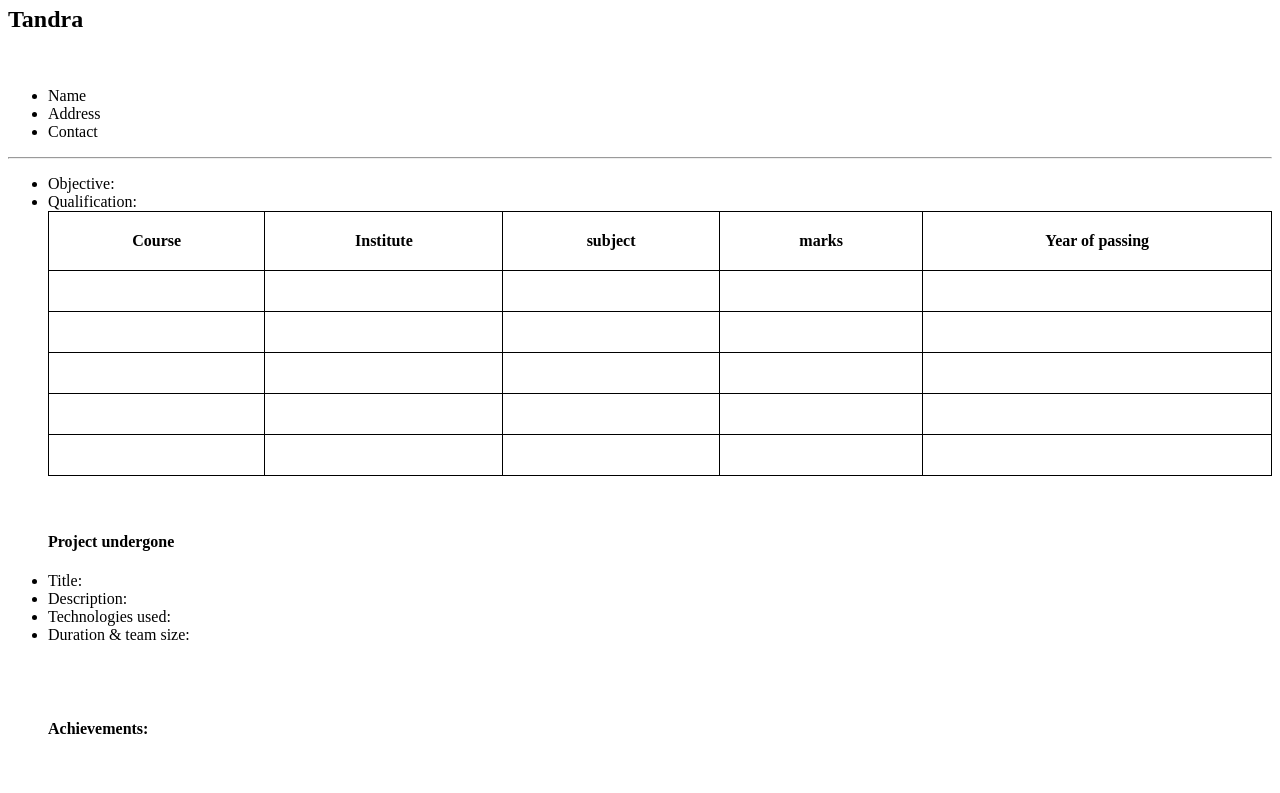
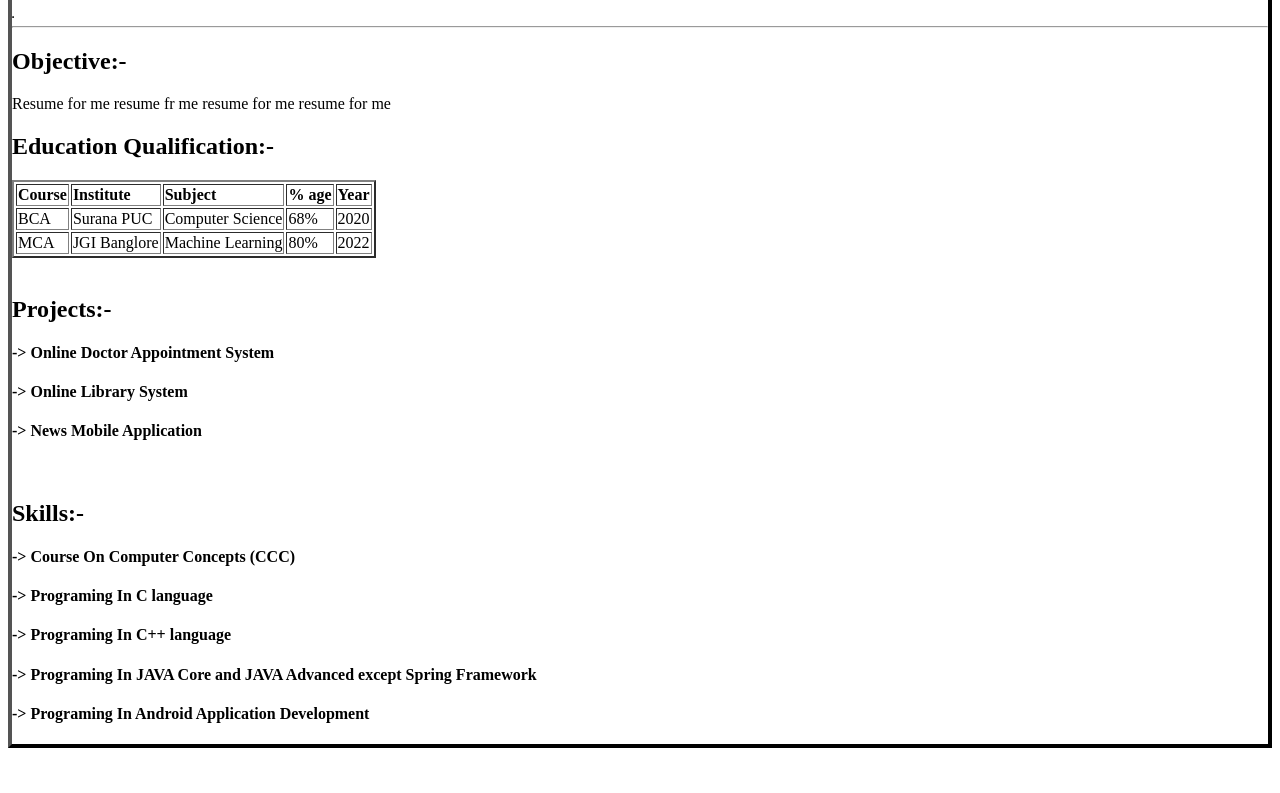
Before and after one commit to TandraDebnath/Resume, a plain HTML site: page index.html in a window 1280 px wide. Shown: the part 118-911 px from the top of the page. After the commit the page ends 874 px from the top, so only its background shows below. Drawn offline with Linux system fonts and the light colour scheme.

Commit message:
Update index.html

```diff
--- a/index.html
+++ b/index.html
@@ -1,102 +1,53 @@
-<div id="header"></div>
-<div class="left"></div>
-<div class="stuff">
-  <br><br>
-  <h1>Resume</h1>
-  <h2>Tandra</h2>
-  <br>
-
-  <ul>
-    <li>Name</li>
-    <li>Address</li>
-    <li>Contact</li>
-  </ul>
-<hr />
-
-<ul>
-    <li>Objective:</li>
-    <li>Qualification:</li>
    <html>
-
-<head>
-    <style>
-        table, th, td {
-            border: 1px solid black;
-            border-collapse: collapse;
-        }
-
-        th, td {
-            padding: 20px;
-        }
-    </style>
+ <head><title>Resume</title>
  </head>
-
-<body>
-
-    <table style="width:100%">
+ <body style="border:black;border-width:4px;border-style:outset;">
+  <center>
+       <h3><b>Name :- Tandra Debnath</b></h3>
+       <h3><b>Address :- Tripura</b></h3>
+       <h3><b>Mobile No:-9916366190</b></h3>
+  </center>
+  <table border=1px style="text-align:right">
+  </table>
+       <hr>
+       <h2><b> Objective:-</b></h2>
+       <p>  Resume for me resume fr me resume for me resume for me <p/>
+       <h2><b> Education Qualification:-</b></h2>
+    <table border=2px>
       <tr>
-            <th>Course</th>
-            <th>Institute</th>
-            <th>subject</th>
-            <th>marks</th>
-            <th>Year of passing</th>
+       <td><b> Course</b></td>
+       <td><b> Institute</b></td>
+       <td><b> Subject</b></td>
+       <td><b> % age</b></td>
+       <td><b> Year</b></td>
       </tr>
       <tr>
-            <td></td>
-            <td></td>
-            <td></td>
-            <td></td>
-            <td></td>
+       <td> BCA</td>
+       <td> Surana PUC</td>
+       <td> Computer Science</td>
+       <td> 68%</td>
+       <td> 2020</td>
       </tr>
       <tr>
-            <td></td>
-            <td></td>
-            <td></td>
-            <td></td>
-            <td></td>
-        </tr>
-        <tr>
-            <td></td>
-            <td></td>
-            <td></td>
-            <td></td>
-            <td></td>
-        </tr>
-        <tr>
-            <td></td>
-            <td></td>
-            <td></td>
-            <td></td>
-            <td></td>
-        </tr>
-        <tr>
-            <td></td>
-            <td></td>
-            <td></td>
-            <td></td>
-            <td></td>
+       <td> MCA</td>
+       <td> JGI Banglore</td>
+       <td> Machine Learning</td>
+       <td> 80%</td>
+       <td> 2022</td>
       </tr>
    </table>
+    <br>
+       <h2><b> Projects:-</b></h2>
+       <h4><b> -> Online Doctor Appointment System</b></h4>
+       <h4><b> -> Online Library System</b></h4>
+       <h4><b> -> News Mobile Application</b></h4>
+    <br>
+       <h2><b> Skills:-</b></h2>
+       <h4> -> Course On Computer Concepts (CCC)</h4>
+       <h4> -> Programing In C language</h4>
+       <h4> -> Programing In C++ language</h4>
+       <h4> -> Programing In JAVA Core and JAVA Advanced except Spring Framework</h4>
+       <h4> -> Programing In Android Application Development</h4>
+
  </body>
-
 </html>
-
-<br><br>
-    <h4>Project undergone</h4>
-    <li>Title:</li>
-    <li>Description:</li>
-    <li>Technologies used:</li>
-    <li>Duration & team size:</li>
-<br>
-
-<br><br>
-
-<h4>Achievements:</h4>
-
-<br><br>
-
-<h4>Strengths:</h4>
-
-<br><br>
-
-<h4>Weakness:</h4>
```
Lines whose indentation alone changed are shown as unchanged.
